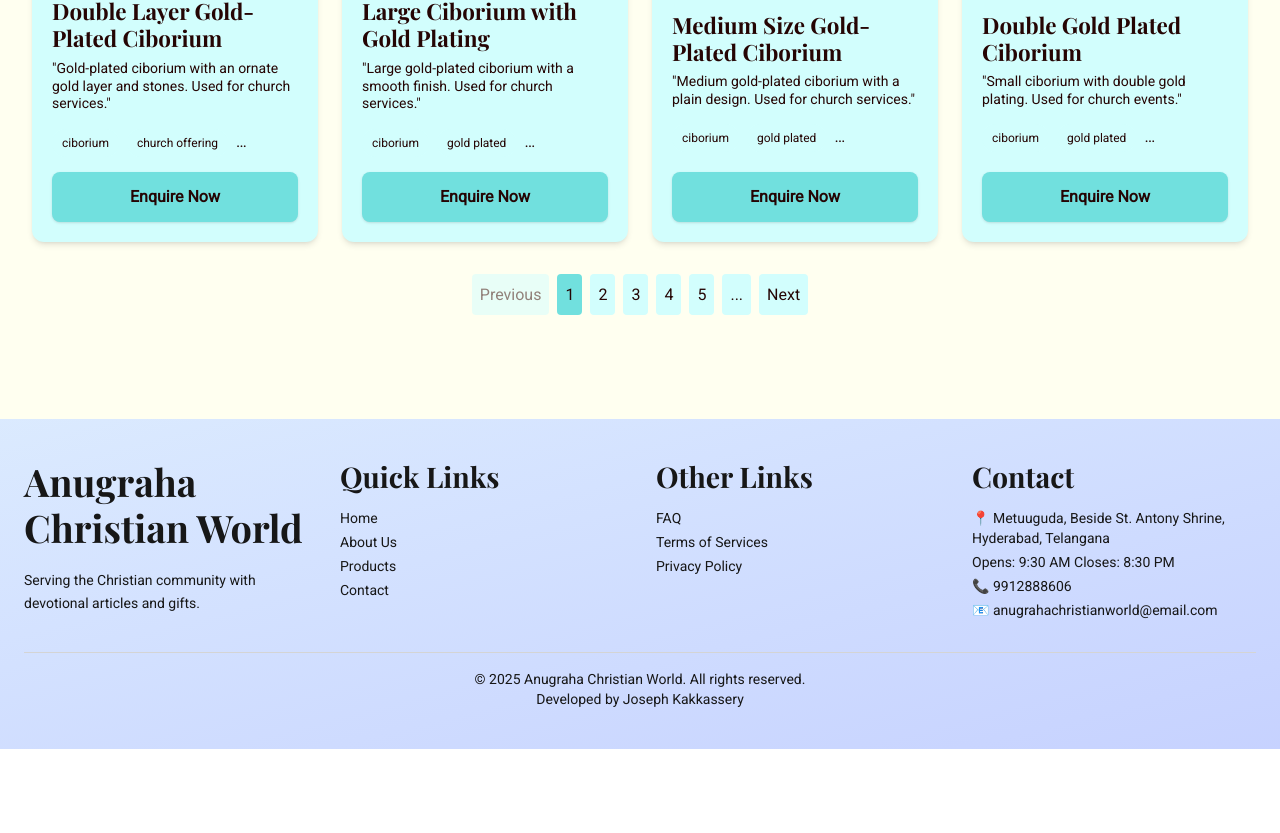
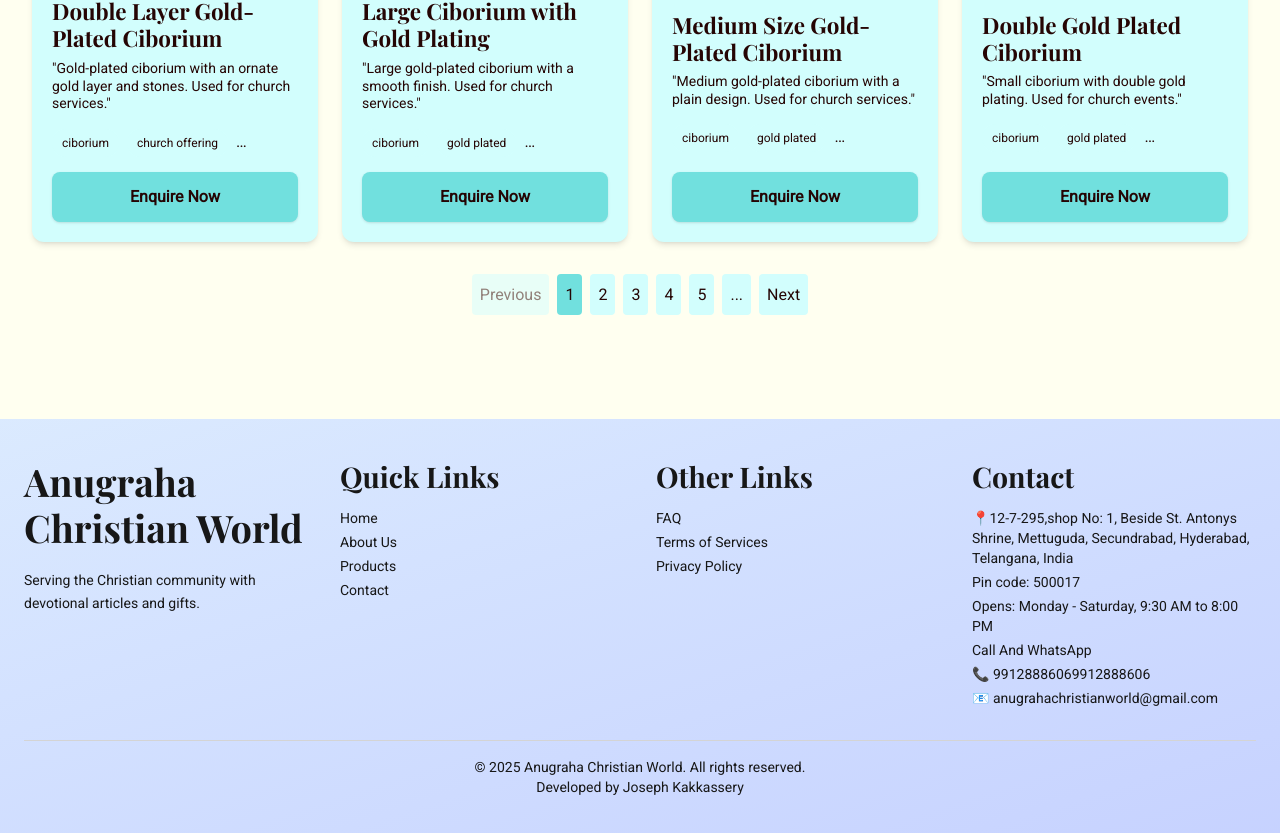
Before and after one commit to joseph101kt/anugraha_christian_world, a Next.js app in the folder portfolio-webby-v2/: page / in a window 1280 px wide. Shown: the part 4918-5751 px from the top of the page. Before the commit the page ends 5667 px from the top, so only its background shows below. Built offline with nearby package versions, Linux system fonts and the light colour scheme.

Commit message:
final commit

```diff
--- a/portfolio-webby-v2/components/Footer.tsx
+++ b/portfolio-webby-v2/components/Footer.tsx
@@ -37,11 +37,16 @@
         <div>
           <h4 className="text-lg font-semibold mb-2">Contact</h4>
           <ul className="space-y-1 text-sm">
-            <li>📍 Metuuguda, Beside St. Antony Shrine, Hyderabad, Telangana</li>
-            <li>Opens: 9:30 AM  Closes: 8:30 PM</li>
+            <li>📍12-7-295,shop No: 1, Beside St. Antonys Shrine, Mettuguda, Secundrabad, Hyderabad, Telangana, India</li>
+            <li>Pin code: 500017</li>
+            <li>Opens: Monday - Saturday, 9:30 AM to 8:00 PM</li>
+
+            <li>Call And WhatsApp</li>
             <li>
               📞{" "}
               <a href="tel:+91-9912888606" className="hover:underline">9912888606
+              </a>
+              <a href="tel:+91-9848587301" className="hover:underline">9912888606
               </a>
 
             </li>
@@ -49,7 +54,7 @@
             <li>
               📧{" "}
               <a href="mailto:anugrahachristianworld@email.com" className="hover:underline">
-                anugrahachristianworld@email.com
+                anugrahachristianworld@gmail.com
               </a>
             </li>
           </ul>
```
